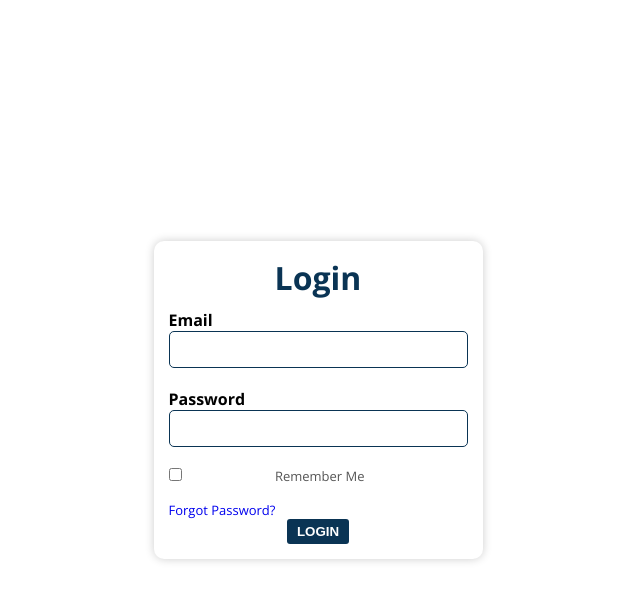
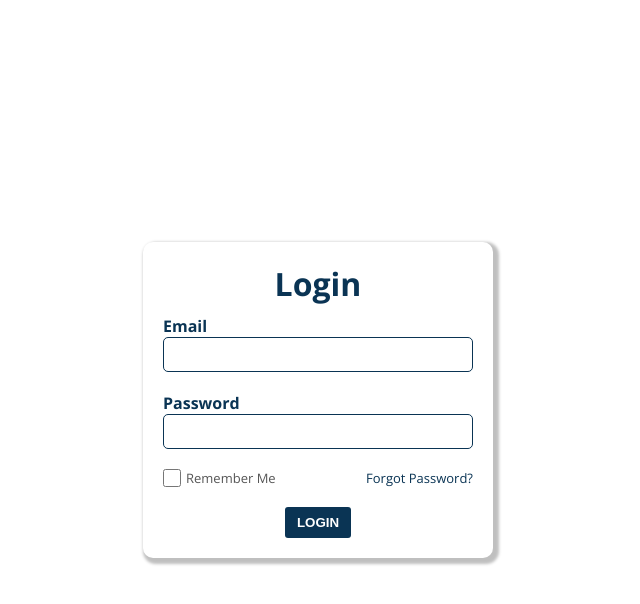
Before and after one commit to KiranSR99/REMS_project, a PHP site: page /dashboard/login.php in a window 1280 px wide. Shown: the top 604 px of the page, without its empty margins (322-962 px from the left). Run offline with PHP 8.4, Linux system fonts and the light colour scheme.

Commit message:
changes to the login css

```diff
--- a/CSS/dashboard.css
+++ b/CSS/dashboard.css
@@ -352,10 +352,14 @@ li {
     height: 100vh;
 }
 .body-main .container{
-    box-shadow: 0px 0px 10px rgba(0, 0, 0, 0.2);
+    box-shadow: 3px 3px 3px 3px  rgba(0, 0, 0, 0.25);
     background-color: #fff;
-    padding: 15px;
+    padding: 20px;
     border-radius: 10px;
+    width: 350px;
+}
+.row label{
+    color: var(--thirty);
 }
 .body-main label{
     display: block;
@@ -363,40 +367,56 @@ li {
 }
 
 .body-main input{
-    padding: 10px 60px;
+    padding: 0 10px;
+    height: 35px;
+    width: 100%;
     border-radius: 5px;
     border: none;
     outline: none;
     margin-bottom: 20px;
-    border: 1.5px solid #0A3454;
+    border: 1.5px solid var(--thirty);
 
 }
 
 .body-main h1{
-    color: #0A3454;
+    color: var(--thirty);
     display: flex;
     justify-content: center;
     margin-bottom: 10px;
+}
+.body-main .checkbox-row{
+    font-size: small;
+    color: #565656;
+    display: flex;
+    justify-content: space-between;
+}
+.body-main .remember{
+    display: flex;
+}
+.body-main .remember input{
+    height: 18px;
+    width: 18px;
+    margin-right: 5px;
 }
 .body-main .login-submit{
     display: flex;
     margin: 0 auto;
     color: #fff;
-    background-color: #0A3454;
-    padding: 5px 10px;
+    background-color: var(--thirty);
+    padding: 8px 12px;
     border-radius: 3px;
     font-weight: 700;
     border: none;
+    cursor: pointer;
+}
+.body-main .login-submit:hover{
+    background-color: #fff;
+    border: 1px solid var(--thirty);
+    color: var(--thirty);
 }
 
-.body-main .checkbox-row{
-    /* font-weight: 200; */
-    font-size: small;
-    color: #565656;
-}
-
-.body-main .checkbox-row span{
-    margin-left: 90px;
+.body-main .checkbox-row a{
+    color: var(--thirty);
 }
 
 /* ========== CSS FOR LOGIN PAGE ENDS HERE ========== */
--- a/dashboard/login.php
+++ b/dashboard/login.php
@@ -14,11 +14,11 @@
     <div class="container">
         <form action="#" method="post">
             <h1>Login</h1>
-            <div class="email-row">
+            <div class="row">
                 <label for="email">Email</label>
                 <input type="email" body-main>
             </div>
-            <div class="password-row">
+            <div class="row">
                 <label for="password">Password</label>
                 <input type="password" name="password">
             </div>
@@ -28,7 +28,6 @@
                     <span>Remember Me</span>
                 </div>
                 <a href="#">Forgot Password?</a>
-
             </div>
             <button class="login-submit" type="submit">LOGIN</button>
         </form>
```
